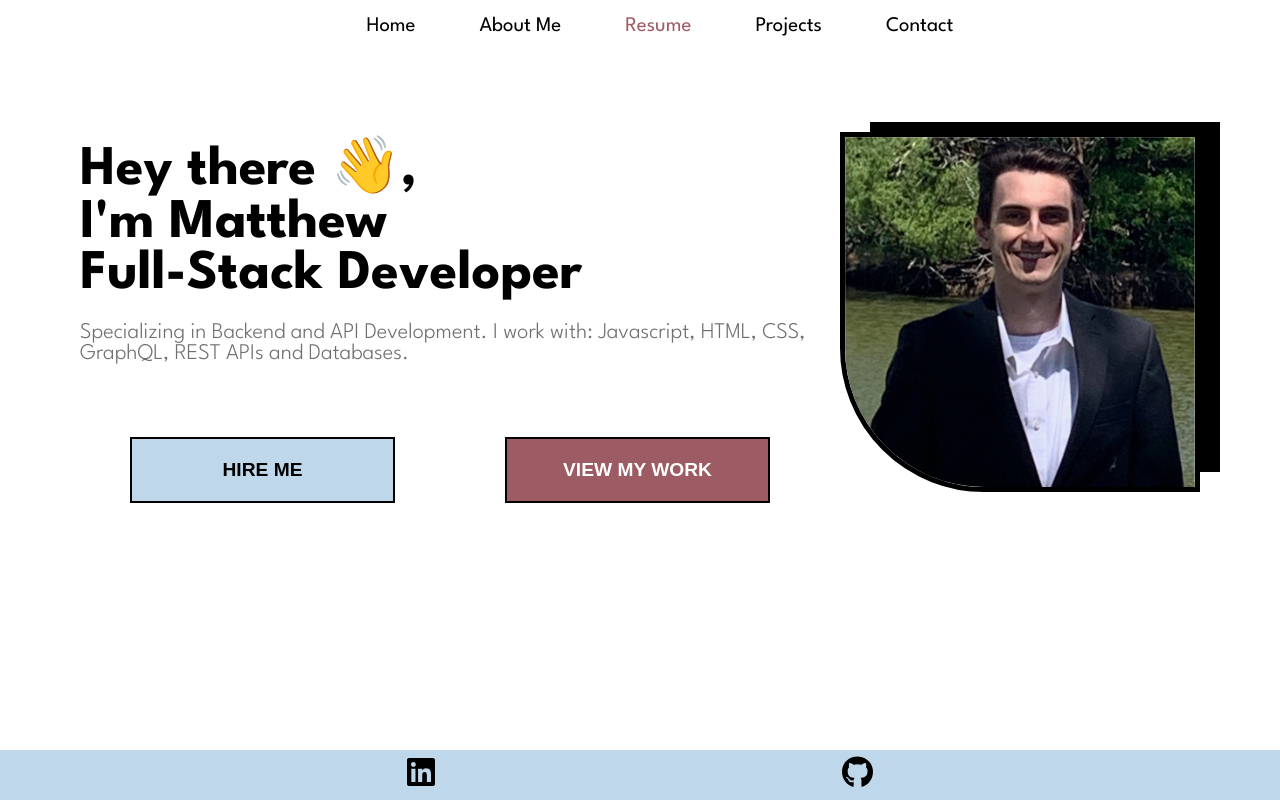
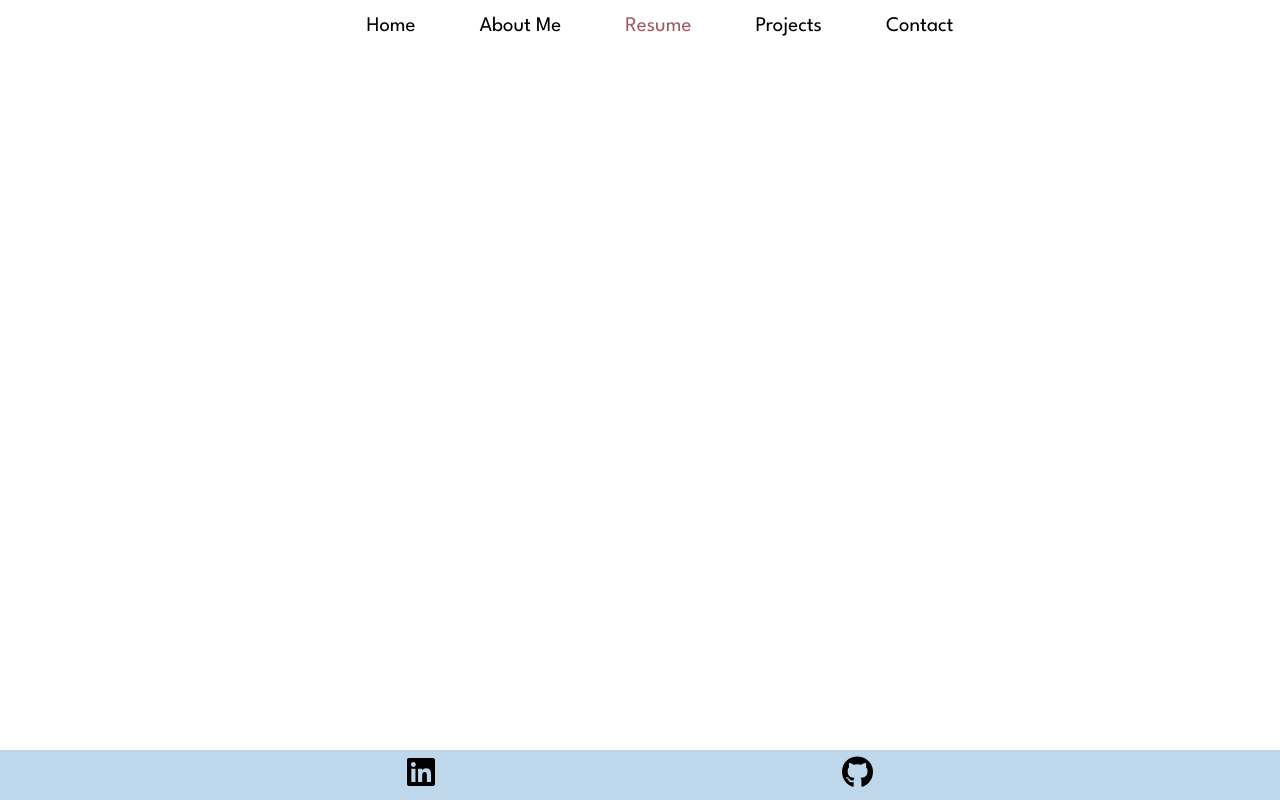
Before and after one commit to mberti13/mberti-portfolio, a React (Create React App) app: page / in a window 1280 px wide. Built offline with nearby package versions, Linux system fonts and the light colour scheme.

Commit message:
added mberti-port path

```diff
--- a/src/App.jsx
+++ b/src/App.jsx
@@ -19,7 +19,7 @@ const App = () => {
         <div>
             <Nav />
             <Routes>
-                <Route path="/" element={<Header />}></Route>
+                <Route path="/mberti-portfolio" element={<Header />}></Route>
                 <Route path="/about" element={<About />}></Route>
                 <Route path="/contact" element={<Contact />}></Route>
                 <Route path="/projects" element={<Projects slides={SliderData} />}></Route>
```
